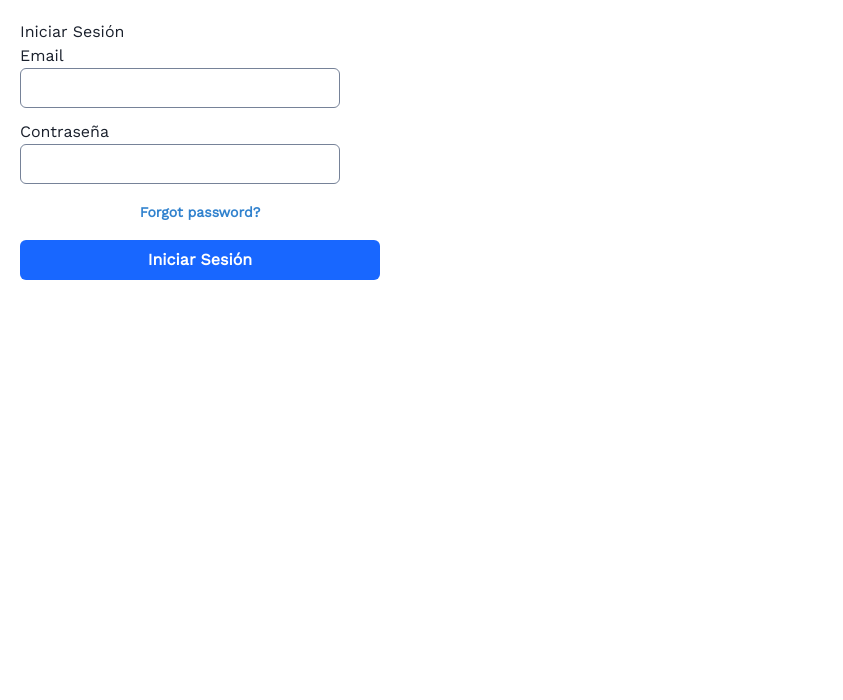
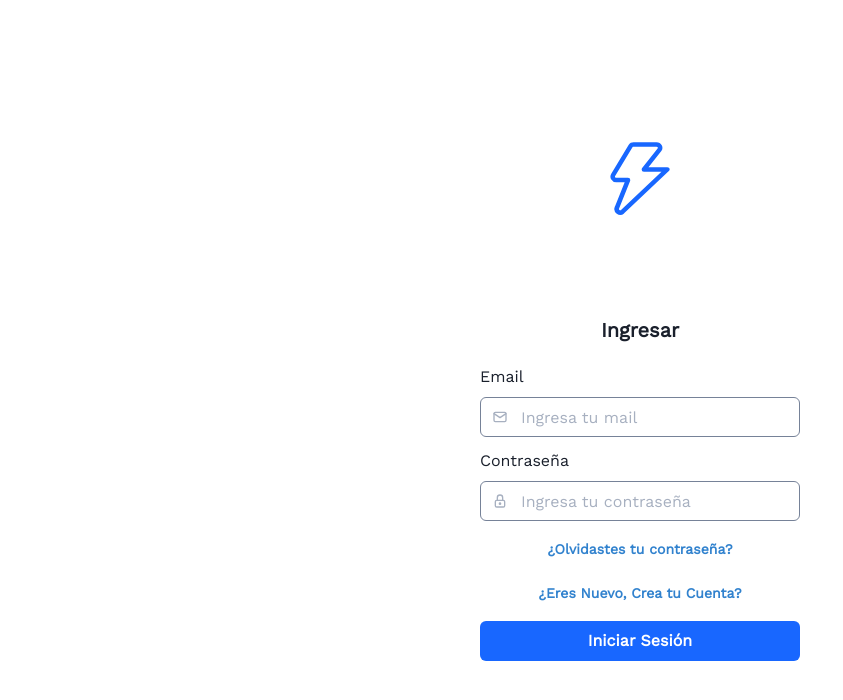
Before and after one commit to frontendcafe/air-flashcards, a Next.js app: page /login in a window 1280 px wide. Shown: the top 700 px of the page, without its empty margins (0-843 px from the left). Built offline with nearby package versions, Linux system fonts and the light colour scheme; no server answers.

Commit message:
feat(login): login page screen

```diff
--- a/pages/login.tsx
+++ b/pages/login.tsx
@@ -1,14 +1,18 @@
-import React, { ChangeEventHandler, FormEventHandler, useState } from "react";
+import { ChangeEventHandler, FormEventHandler, useState } from "react";
 import { NextPage } from "next";
 import Link from "next/link";
+import { TbLock, TbMail } from "react-icons/tb";
 
-import FormField from "@/modules/Auth/components/FormField";
+import AuthFormLayout from "@/modules/Auth/components/AuthFormLayout";
+import CustomFormControl from "@/modules/Auth/components/CustomFormControl";
 import { useAuth } from "@/modules/Auth/context/AuthProvider";
 import { logIn } from "@/modules/Auth/firebase/auth";
 import Form from "@/modules/Auth/Form";
 import { Button } from "@chakra-ui/react";
 
 const LoginPage: NextPage & { redirectIfAuthenticated: boolean } = () => {
+  const [isError, setIsError] = useState(false);
+  const [errorMsg, setErrorMsg] = useState("");
   const { setUser } = useAuth();
   const [state, setState] = useState({
     email: "",
@@ -17,6 +21,7 @@ const LoginPage: NextPage & { redirectIfAuthenticated: boolean } = () => {
 
   const handleChange: ChangeEventHandler<HTMLInputElement> = (event) => {
     const { name, value } = event.target;
+    setIsError(false);
     setState({ ...state, [name]: value });
   };
 
@@ -26,33 +31,61 @@ const LoginPage: NextPage & { redirectIfAuthenticated: boolean } = () => {
     const { email, password } = state;
 
     if (!password || !email) {
-      // eslint-disable-next-line no-alert
-      window.alert("Please fill all fields");
-      return;
+      setErrorMsg("LLena todos los campos.");
+      return setIsError(true);
     }
 
     const user = await logIn(email, password);
     if (user) {
-      // eslint-disable-next-line no-alert
-      window.alert("User logged");
-      setUser(user);
-    } else {
-      // eslint-disable-next-line no-alert
-      window.alert("Unable to login");
-      setUser(null);
+      return setUser(user);
     }
+
+    setIsError(true);
+    setErrorMsg("Email o contraseña incorrectos.");
+    return setUser(null);
   };
 
   return (
-    <Form title="Iniciar Sesión" onSubmit={handleSubmitLogin} submitLabel="Iniciar Sesión">
-      <FormField name="email" label="Email" type="email" onChange={handleChange} />
-      <FormField name="password" label="Contraseña" type="password" onChange={handleChange} />
-      <Link href="/forget-password">
-        <Button variant="link" colorScheme="blue" size="sm">
-          Forgot password?
-        </Button>
-      </Link>
-    </Form>
+    <AuthFormLayout title="Ingresar">
+      <Form title="" onSubmit={handleSubmitLogin} submitLabel="Iniciar Sesión">
+        {/* EMAIL */}
+        <CustomFormControl
+          label="Email"
+          type="email"
+          name="email"
+          LeftIcon={TbMail}
+          placeholder="Ingresa tu mail"
+          isError={isError}
+          ariaLabel="email"
+          onChange={handleChange}
+          errorMsg={errorMsg}
+        />
+
+        {/* PASSWORD */}
+        <CustomFormControl
+          label="Contraseña"
+          type="password"
+          name="password"
+          LeftIcon={TbLock}
+          placeholder="Ingresa tu contraseña"
+          isError={isError}
+          ariaLabel="password"
+          onChange={handleChange}
+          errorMsg={errorMsg}
+        />
+
+        <Link href="/forget-password">
+          <Button variant="link" colorScheme="blue" size="sm">
+            ¿Olvidastes tu contraseña?
+          </Button>
+        </Link>
+        <Link href="/register">
+          <Button variant="link" colorScheme="blue" size="sm">
+            ¿Eres Nuevo, Crea tu Cuenta?
+          </Button>
+        </Link>
+      </Form>
+    </AuthFormLayout>
   );
 };
 
```
